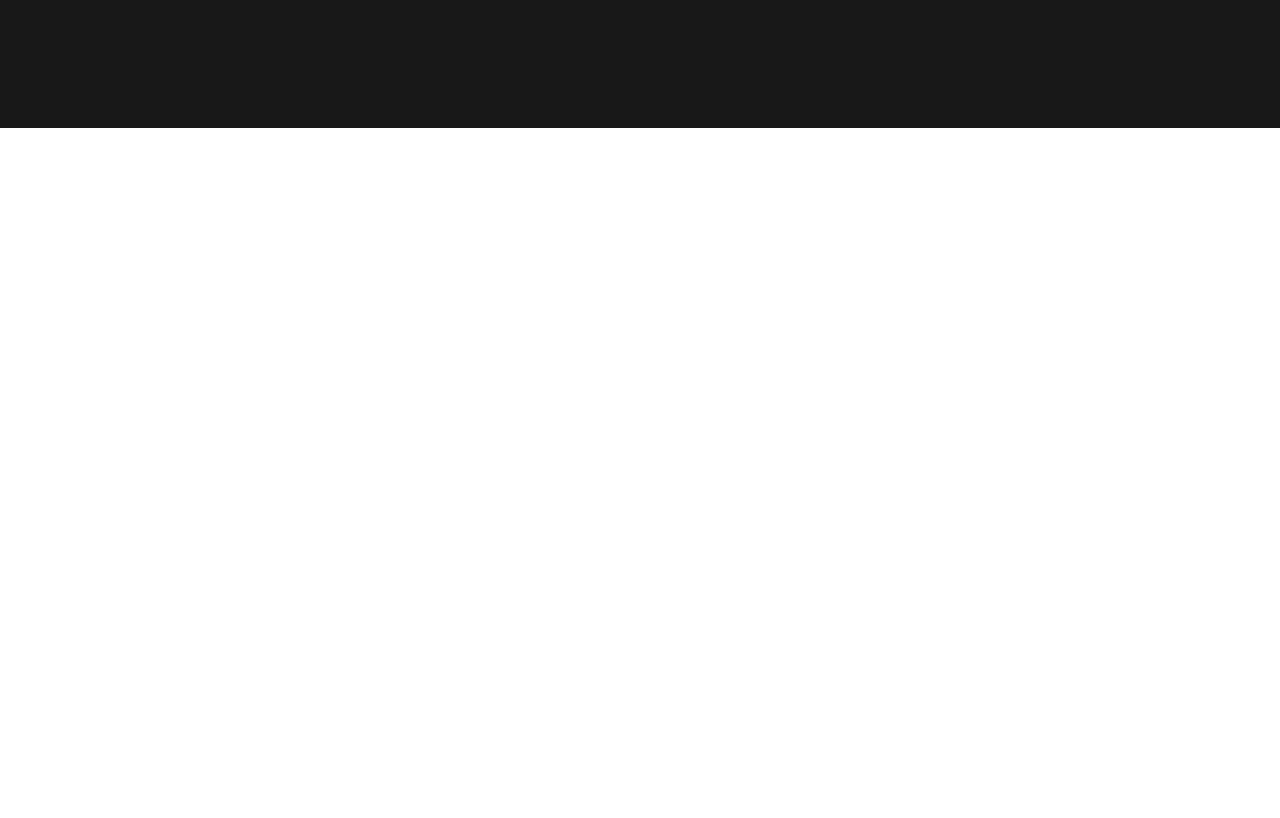
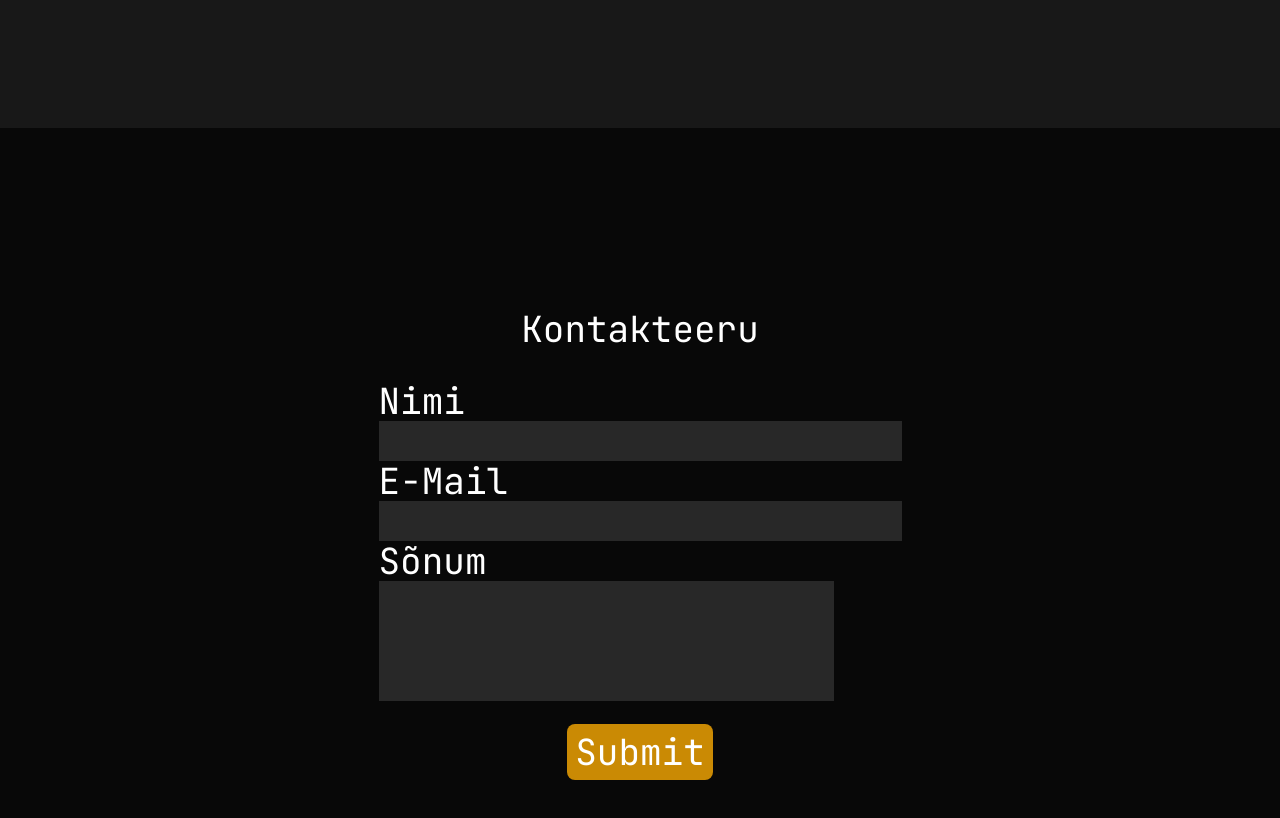
Before and after one commit to lebra2/portfoolio, a Vue app: page / in a window 1280 px wide. Shown: the part 2440-3258 px from the top of the page. Before the commit the page ends 2568 px from the top, so only its background shows below. Built offline with nearby package versions, Linux system fonts and the light colour scheme.

Commit message:
kontakteeru

```diff
--- a/src/views/Contact.vue
+++ b/src/components/Contact.vue
@@ -1,6 +1,4 @@
 <script setup>
-
-import Navigation from '../components/Navigation.vue';
 
 const props = defineProps({
     state: String
@@ -8,11 +6,9 @@ const props = defineProps({
 </script>
 
 <template>
-    <Navigation/>
-
-    <div class="h-screen bg-[#080808] text-white font-['Jetbrains'] flex justify-center items-center text-2xl lg:text-4xl flex-col">
+    <div id="Contact" class="h-screen bg-[#080808] text-white font-['Jetbrains'] flex justify-center items-center text-2xl lg:text-4xl flex-col">
         <h1 class="my-8">Kontakteeru</h1>
-        <form v-if="props.state != 1 && props.state != 2" action="https://tak21timofejev.itmajakas.ee" method="post">
+        <form action="https://tak21timofejev.itmajakas.ee" method="post">
             <div class="">
                 <div>
                     <p class="">Nimi</p>
@@ -34,13 +30,6 @@ const props = defineProps({
 
             </div>
         </form>
-        <div v-if="props.state == 2" class="bg-[#E7685D]" id="alert">
-            <p class="text-center p-2 mb-2">Midagi läks valesti! Kontakteeru minuga otse: <a href="mailto:lebrabusiness@gmail.com" class="underline">lebrabusiness@gmail.com</a></p>
-        </div>
-        <div v-if="props.state == 1" class="text-white">
-            <h1 class="text-4xl lg:text-6xl">Tänan!</h1>
-            <p class="text-4xl text-center">Olen su sõnumi kätte saanud ning võtan teiega esimesel võimalusel ühendust.</p>
-        </div>
     </div>
 
 </template>
--- a/src/components/Navigation.vue
+++ b/src/components/Navigation.vue
@@ -27,9 +27,7 @@
     </router-link>
     <a class="block px-4 py-2 text-white hover:bg-gray-800" href="#projektid">Projektid</a>
     <a class="block px-4 py-2 text-white hover:bg-gray-800" href="#lingid">Lingid</a>
-    <router-link to="/Contact">
-        <h1 class="block px-4 py-2 text-white hover:bg-gray-800" href="#">Kontakt</h1>
-    </router-link>
+    <a class="block px-4 py-2 text-white hover:bg-gray-800" href="#Contact">Kontakt</a>
     <a class="block text-yellow-300 px-4 py-2 text-white hover:bg-gray-800" href="#lingid">Muusika</a>
 
 
--- a/src/router/index.js
+++ b/src/router/index.js
@@ -1,18 +1,11 @@
 import { createRouter, createWebHistory } from 'vue-router';
 import Portfolio from '../views/Portfolio.vue';
-import Contact from '../views/Contact.vue';
 const routes = [
     {
         path: "/",
         name: "Portfolio",
         component: Portfolio,
     },
-
-    {
-        path: "/Contact",
-        name: "Contact",
-        component: Contact,
-    }
 ]
 
 const router = createRouter({
--- a/src/views/Portfolio.vue
+++ b/src/views/Portfolio.vue
@@ -3,6 +3,7 @@ import Navigation from '../components/Navigation.vue';
 import AboutMe from '../components/AboutMe.vue';
 import Projects from '../components/Projects.vue';
 import MobileLinks from '../components/MobileLinks.vue';
+import Contact from '../components/Contact.vue';
 
 </script>
 
@@ -17,6 +18,9 @@ import MobileLinks from '../components/MobileLinks.vue';
             <div class="lg:h-screen bg-[#181818]">
                 <MobileLinks/>
             </div>
+            <div class="lg:h-screen bg-[#181818]">
+                <Contact/>
+            </div>
 
 
         </div>
```
